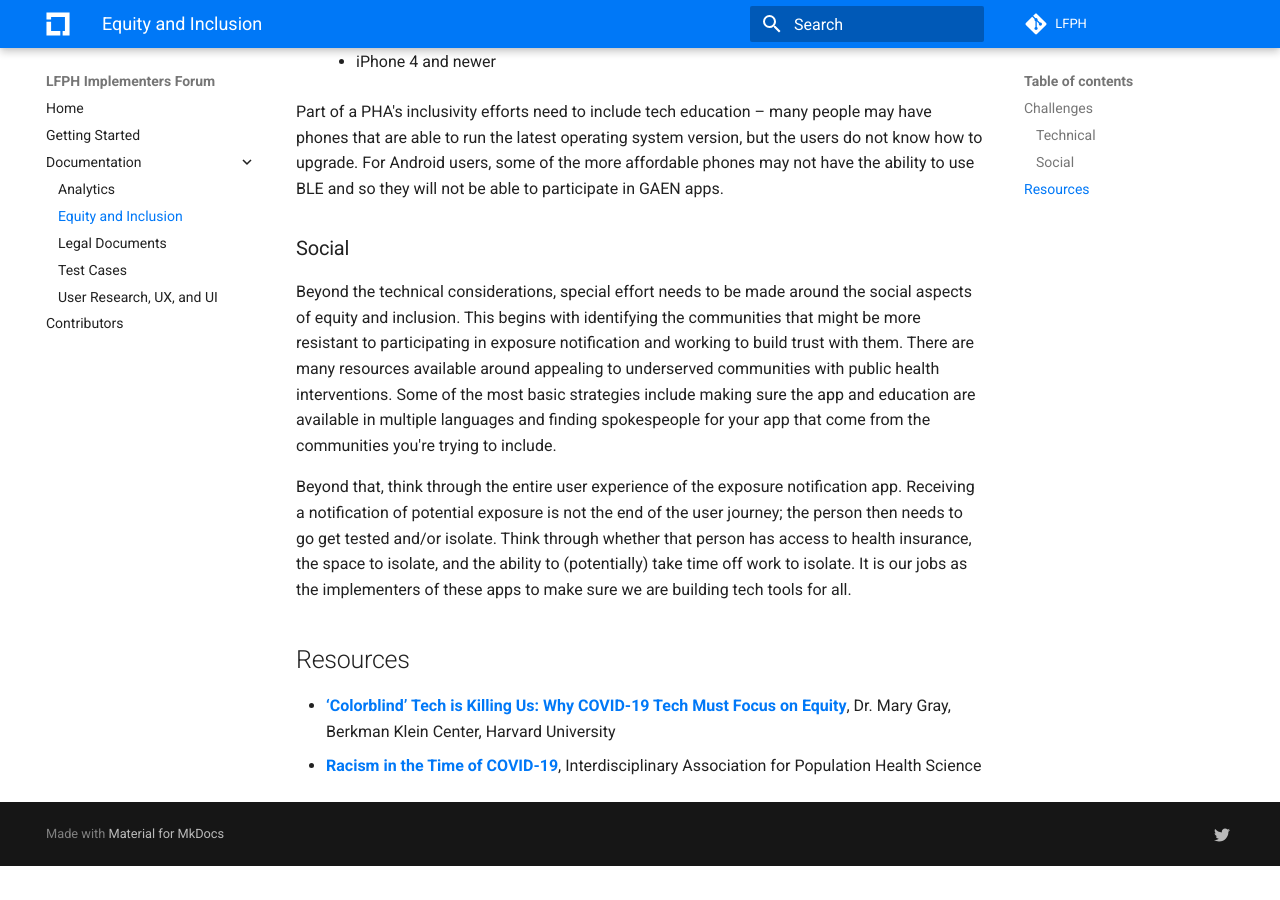
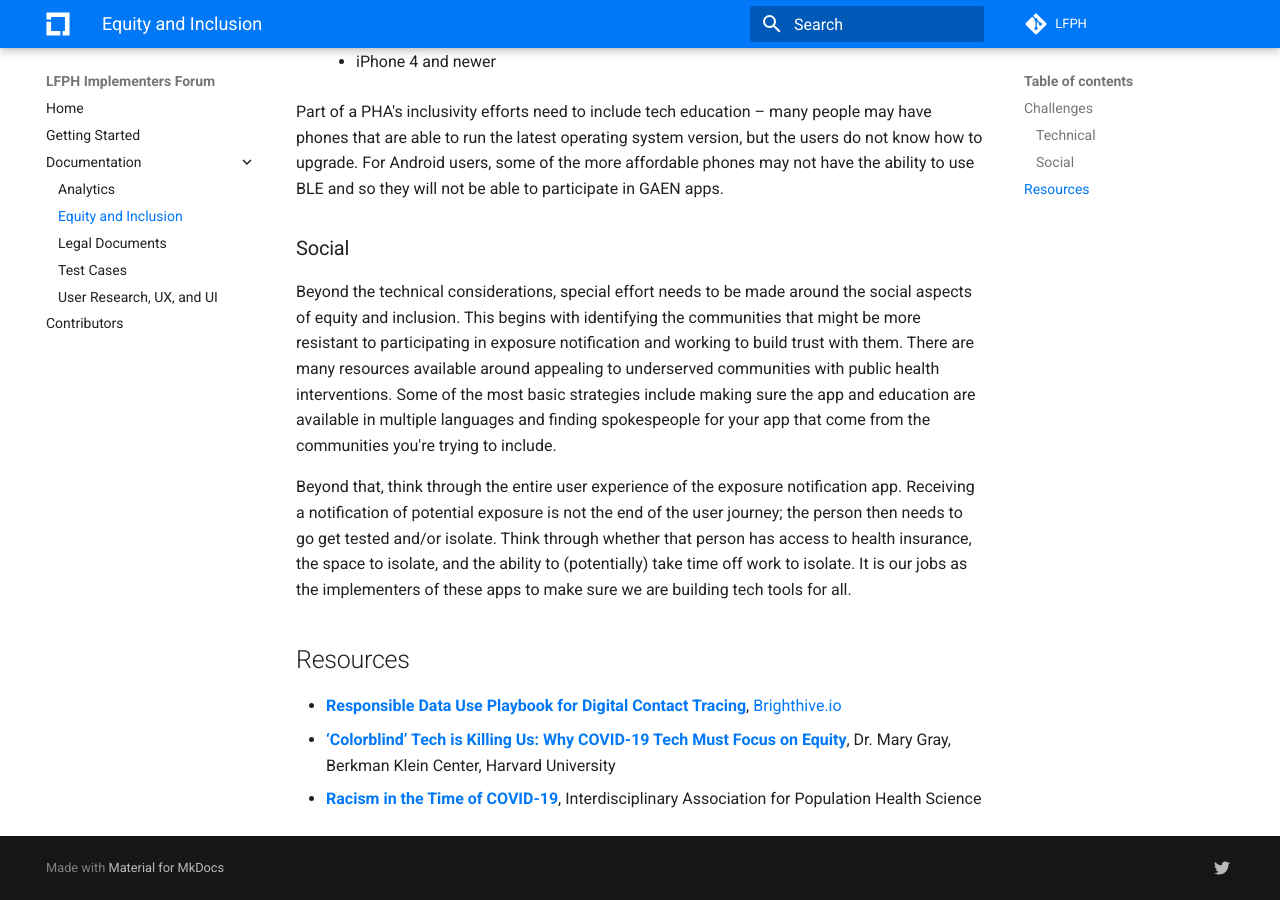
Before and after one commit to lfph/implementers-forum, an MkDocs documentation site: the page built from docs/equity-and-inclusion.md, in a window 1280 px wide and 900 px high, scrolled down 672 px. Built offline with MkDocs 1.6.1 and Material for MkDocs 9.7.7, drawn with Linux system fonts in a browser that asks for light colours; comment, search, counter and statistics services are not loaded; before the commit the page ends 1538 px from its top, so only the background shows below that.

Commit message:
Add new resource

```diff
--- a/docs/equity-and-inclusion.md
+++ b/docs/equity-and-inclusion.md
@@ -27,5 +27,6 @@ Beyond that, think through the entire user experience of the exposure notificati
 
 ## Resources
 
+* [**Responsible Data Use Playbook for Digital Contact Tracing**](https://playbooks.brighthive.io/contact-tracing/), [Brighthive.io](https://www.brighthive.io)
 * [**‘Colorblind’ Tech is Killing Us: Why COVID-19 Tech Must Focus on Equity**](https://medium.com/berkman-klein-center/colorblind-tech-is-killing-us-why-covid-19-tech-must-focus-on-equity-9cd2b67cf84c), Dr. Mary Gray, Berkman Klein Center, Harvard University
 * [**Racism in the Time of COVID-19**](https://iaphs.org/racism-in-the-time-of-covid-19/), Interdisciplinary Association for Population Health Science
```
